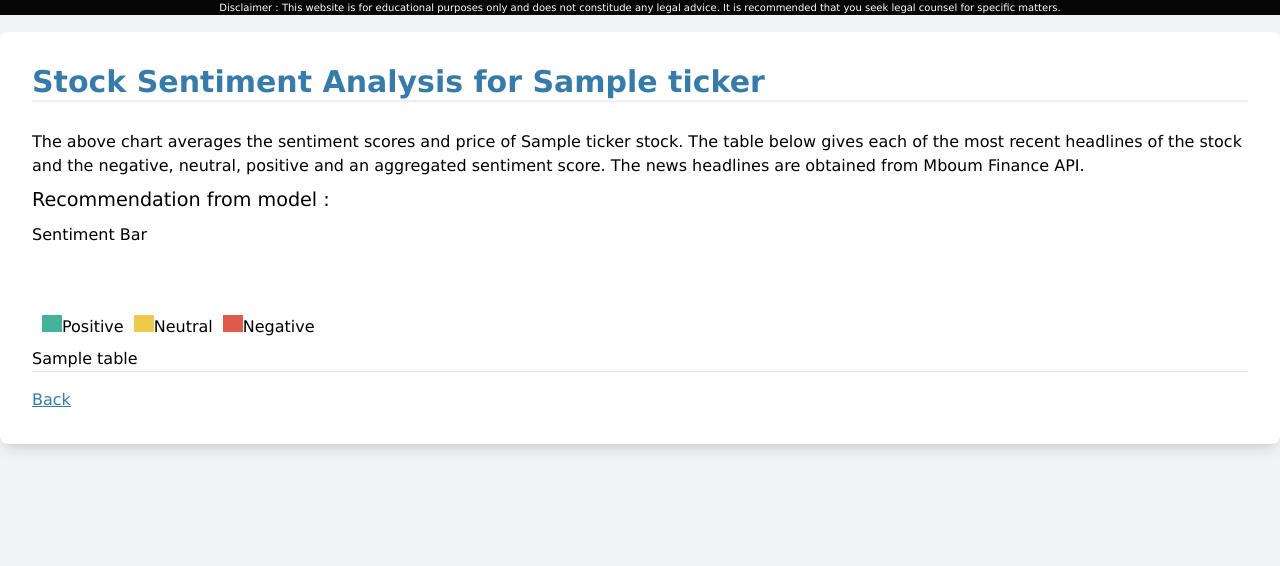
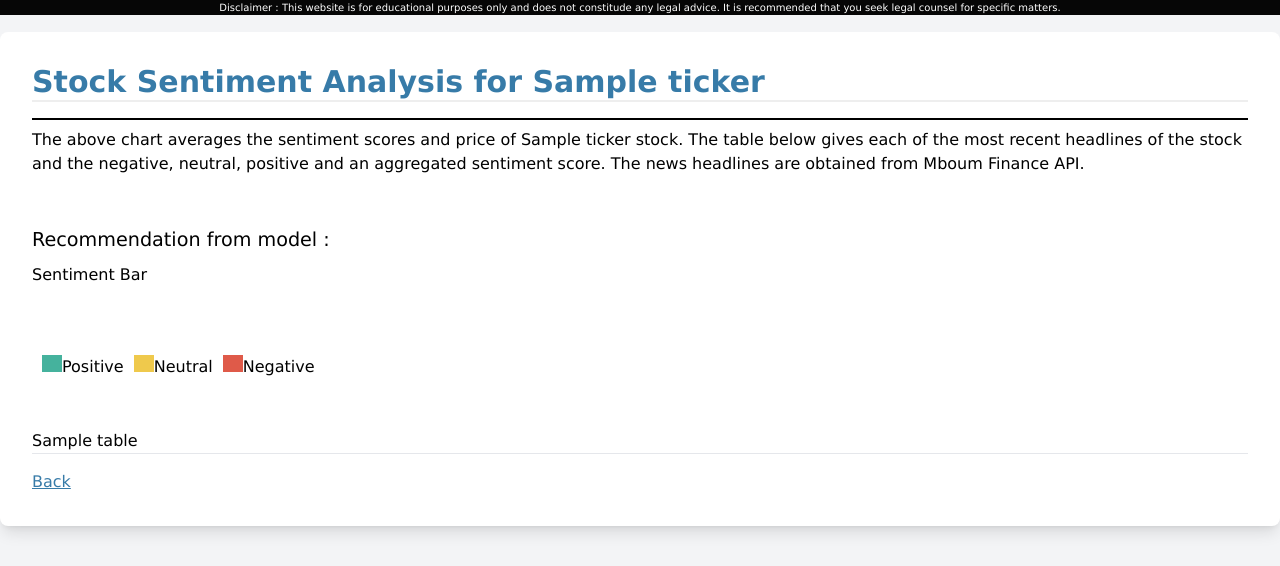
Before and after one commit to iss-senteament/stock-sentiment-analysis, a Flask app: template code/templates/analysis.html in a window 1280 px wide. Shown: the top 566 px of the page. Run offline with Flask 3, Linux system fonts and the light colour scheme; the template is opened without the code that fills it: most values are stand-ins (such as "Sample title", 1, 10 or a date in 2020); parts of the project's set-up code (start-up, migrations or seed data) failed here and were passed over; some libraries are stand-ins or nearby versions.

Commit message:
cosmetic fix

```diff
--- a/code/templates/analysis.html
+++ b/code/templates/analysis.html
@@ -20,24 +20,14 @@
 	<div class="container mx-auto py-8">
 		<div class="bg-white shadow-lg rounded-lg p-8">
 			<h1 class="text-3xl font-bold mb-4">Stock Sentiment Analysis for {{ticker}}</h1>
-			<div class="flex items-center space-x-4"></div>
-			<table align="center">
-				<tr>
-					<td>
-						<div class="flex items-center space-x-2">
-							<div id="chart" class="chart"></div>
-						</div>
-					</td>
-				</tr>
-				<tr>
-					<td>
-						<div class="flex items-center space-x-2">
-							<div id="chart2" class="chart2"></div>
-						</div>
-					</td>
-				</tr>
-			</table>
-
+			<div class="flex items-center space-x-4" style="border:1px solid black;  text-align: center;display: block;">
+				<div class="flex items-center space-x-2">
+					<div id="chart" class="chart" style="margin:auto"></div>
+				</div>
+				<div class="flex items-center space-x-2">
+					<div id="chart2" class="chart2" style="margin:auto"></div>
+				</div>
+			</div>
 
 			<div class="htmx-indicator h-2 w-2 bg-blue-500 invisible rounded-full"></div>
 
@@ -49,13 +39,13 @@
 				The news headlines are obtained from Mboum Finance API.
 			</div>
 
-			<div class="htmx-indicator h-2 w-2 bg-blue-500 invisible rounded-full"></div>
+			<div class="htmx-indicator h-2 w-2 bg-blue-500 invisible rounded-full" style="height:50px"></div>
 
 			<div class="flex items-center space-x-4">
 				<span style="font-size: larger;">Recommendation from model : &nbsp; <span id="recommned"/></span>
 			</div>
 
-			<div class="htmx-indicator h-2 w-2 bg-blue-500 invisible rounded-full"></div>
+			<div class="htmx-indicator h-2 w-2 bg-blue-500 invisible rounded-full" ></div>
 
 			<div class="flex items-center space-x-4">
 				Sentiment Bar
@@ -74,8 +64,7 @@
 				</div>
 			</div>
 
-			<div class="htmx-indicator h-2 w-2 bg-blue-500 invisible rounded-full"></div>
-
+			<div class="htmx-indicator h-2 w-2 bg-blue-500 invisible rounded-full"  style="height:50px"></div>
 
 
 			<div class="flex items-center space-x-4">
```
Also changed, not shown: 1 other file.
